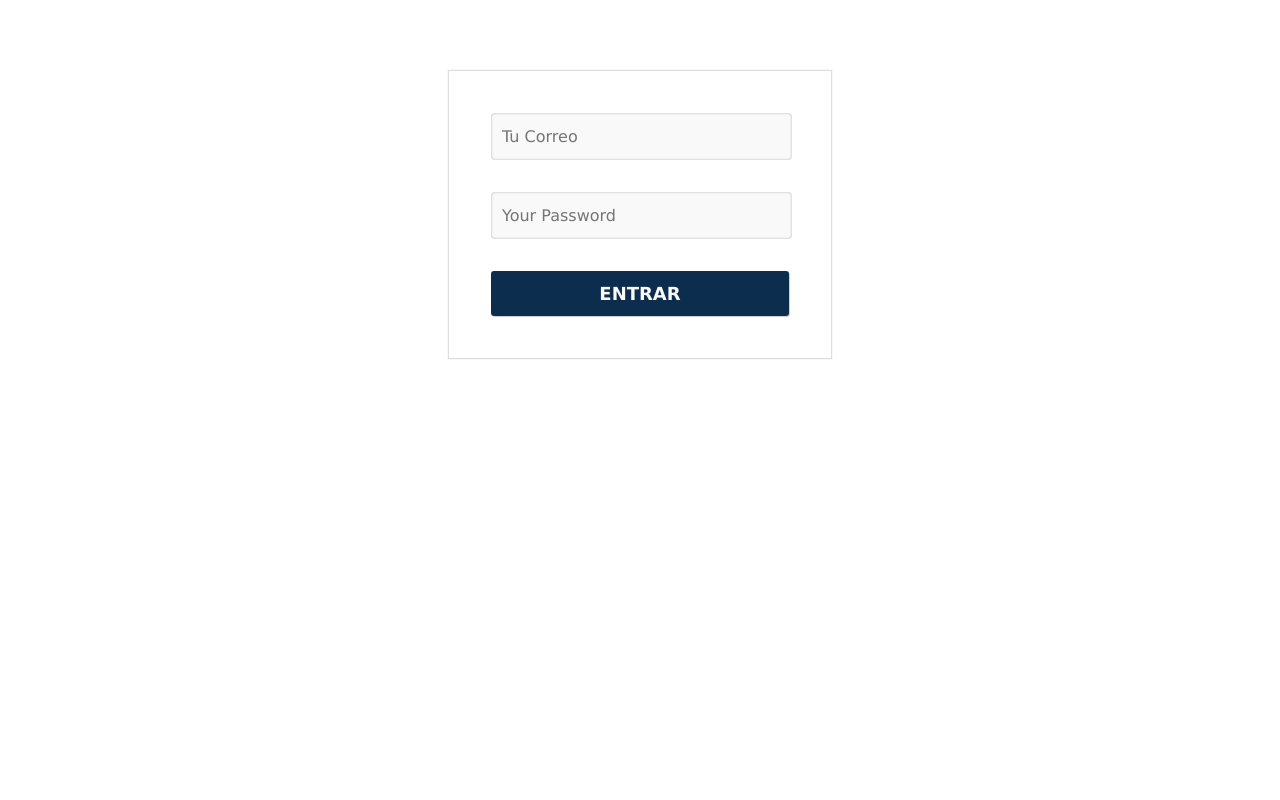
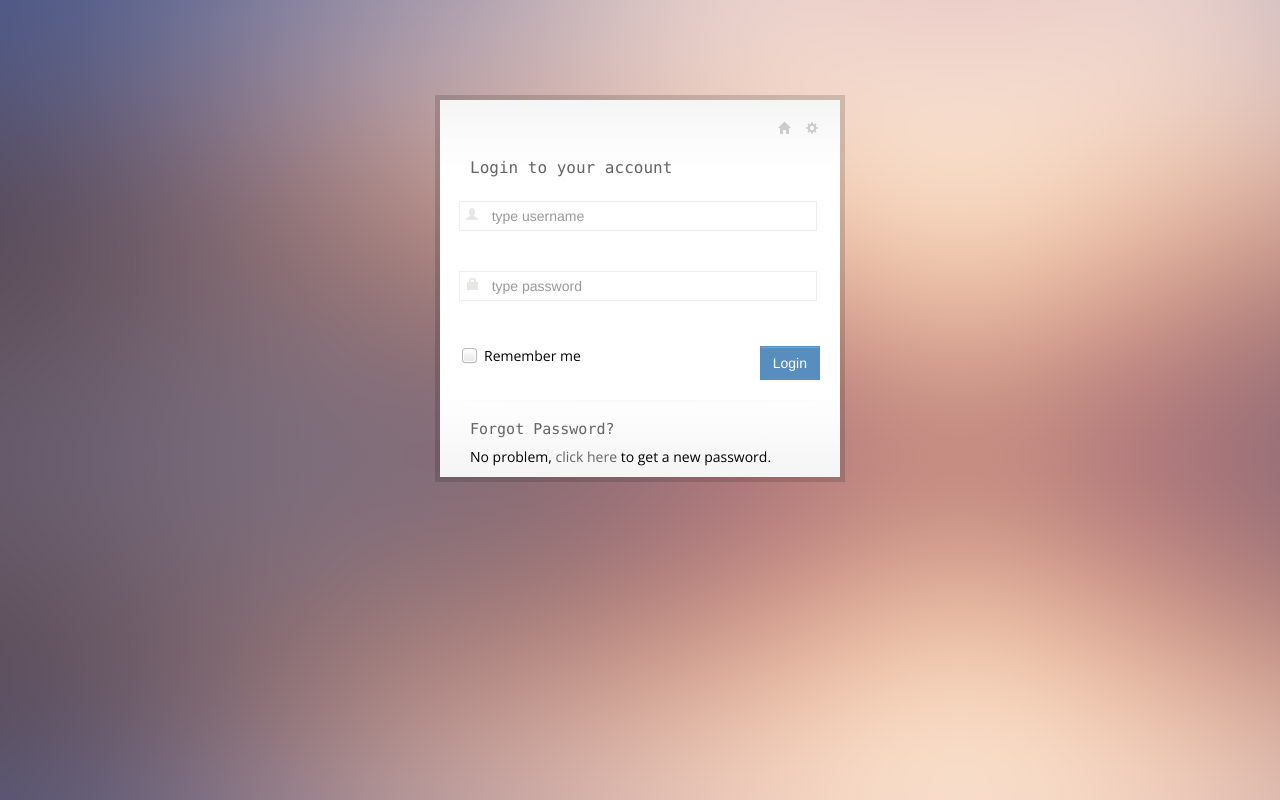
Before and after one commit to MauricioDinki/CasaBeltrami, a PHP site: page / in a window 1280 px wide. Run offline with PHP 8.4, Linux system fonts and the light colour scheme.

Commit message:
replacing the view of the login

```diff
--- a/index.php
+++ b/index.php
@@ -1,4 +1,4 @@
-    <?php
+<?php
     include "config.php";
     session_start();
     if (isset($_SESSION['user_name']) != "") {
@@ -6,7 +6,7 @@
     }
     if (isset($_POST['btn-login'])) {
         $email = $_POST['email'];
-        $pass = $_POST['pass'];
+        $pass =$_POST['pass'];
         $email = trim($email);
         $query = "SELECT user FROM Users WHERE user='$email' AND password='$pass'";
         $result = mysqli_query($mysqli, $query)or die(mysqli_error());
@@ -23,31 +23,102 @@
         }
     }
 ?>
-<!DOCTYPE html PUBLIC "-//W3C//DTD XHTML 1.0 Transitional//EN" "http://www.w3.org/TR/xhtml1/DTD/xhtml1-transitional.dtd">
+
+        <!DOCTYPE html PUBLIC "-//W3C//DTD XHTML 1.0 Transitional//EN" "http://www.w3.org/TR/xhtml1/DTD/xhtml1-transitional.dtd">
 <html xmlns="http://www.w3.org/1999/xhtml">
     <head>
-        <meta http-equiv="Content-Type" content="text/html; charset=utf-8" />
-        <title>Galeria</title>
-        <link rel="stylesheet" href="style.css" type="text/css" />
+	<meta http-equiv="Content-Type" content="text/html; charset=utf-8" />
+	<title>Bootstrap Metro Dashboard by Dennis Ji for ARM demo</title>
+	<meta name="description" content="Bootstrap Metro Dashboard"/>
+	<meta name="author" content="Dennis Ji"/>
+	<meta name="keyword" content="Metro, Metro UI, Dashboard, Bootstrap, Admin, Template, Theme, Responsive, Fluid, Retina"/>
+	<!-- start: Mobile Specific -->
+	<meta name="viewport" content="width=device-width, initial-scale=1"/>
+	<!-- end: Mobile Specific -->
+	<!-- start: CSS -->
+	<link id="bootstrap-style" href="css_template/bootstrap.min.css" rel="stylesheet"/>
+	<link href="css_template/bootstrap-responsive.min.css" rel="stylesheet"/>
+	<link id="base-style" href="css_template/admin.css" rel="stylesheet"/>
+	<link id="base-style-responsive" href="css_template/style-responsive.css" rel="stylesheet"/>
+	<link href='http://fonts.googleapis.com/css?family=Open+Sans:300italic,400italic,600italic,700italic,800italic,400,300,600,700,800&subset=latin,cyrillic-ext,latin-ext' rel='stylesheet' type='text/css'/>
+	<!-- end: CSS -->
+	<!-- start: Favicon -->
+	<link rel="shortcut icon" href="img/favicon.ico">
+	<!-- end: Favicon -->
+	<style type="text/css">
+            body { background: url(img/bg-login.jpg) !important; }
+        </style>
     </head>
-    <body>
-        <center>
-            <div id="login-form">
-                <form method="post">
-                    <table align="center" width="30%" border="0">
-                        <tr>
-                            <td><input type="text" name="email" placeholder="Tu Correo" required /></td>
-                        </tr>
-                        <tr>
-                            <td><input type="password" name="pass" placeholder="Your Password" required /></td>
-                        </tr>
-                        <tr>
-                            <td><button type="submit" name="btn-login">Entrar</button></td>
-                        </tr>
+<body>
+    <div class="container-fluid-full">
+        <div class="row-fluid">
+            <div class="row-fluid">
+                <div class="login-box">
+                    <div class="icons">
+                        <a href="index.html"><i class="halflings-icon home"></i></a>
+                        <a href="#"><i class="halflings-icon cog"></i></a>
+                    </div>
+                        <h2>Login to your account</h2>
+                            <form class="form-horizontal"  method="post">
+                                <div class="input-prepend" title="Username">
+                                    <span class="add-on"><i class="halflings-icon user"></i></span>
+                                    <input class="input-large span10" name="email" type="text" placeholder="type username"/>
+                                </div>
+                                <div class="input-prepend" title="Password">
+                                    <span class="add-on">
+                                        <i class="halflings-icon lock"></i>
+                                    </span>
+                                    <input class="input-large span10" name="pass"  type="password" placeholder="type password"/>
+                                </div>
+                                <label class="remember" for="remember">
+                                    <input type="checkbox" id="remember" />Remember me
+                                </label>
+                                <div class="button-login">
+                                    <button type="submit" class="btn btn-primary" name="btn-login">Login</button>
+                                </div>
+                                <div class="clearfix"></div>
+                            </form>
+                            <hr/>
+                            <h3>Forgot Password?</h3>
+                            <p>
+                                No problem, <a href="#">click here</a> to get a new password.
+                            </p>
+                </div><!--/span-->
+            </div><!--/row-->
+	</div><!--/.fluid-container-->
+    </div><!--/fluid-row-->
 
-                    </table>
-                </form>
-            </div>
-        </center>
+	<!-- start: JavaScript-->
+            <script src="js_template/jquery-1.9.1.min.js"></script>
+            <script src="js_template/jquery-migrate-1.0.0.min.js"></script>
+            <script src="js_template/jquery-ui-1.10.0.custom.min.js"></script>
+            <script src="js_template/jquery.ui.touch-punch.js"></script>
+            <script src="js_template/modernizr.js"></script>
+            <script src="js_template/bootstrap.min.js"></script>
+            <script src="js_template/jquery.cookie.js"></script>
+            <script src='js_template/fullcalendar.min.js'></script>
+            <script src='js_template/jquery.dataTables.min.js'></script>
+            <script src="js_template/excanvas.js"></script>
+            <script src="js_template/jquery.flot.js"></script>
+            <script src="js_template/jquery.flot.pie.js"></script>
+            <script src="js_template/jquery.flot.stack.js"></script>
+            <script src="js_template/jquery.flot.resize.min.js"></script>
+            <script src="js_template/jquery.chosen.min.js"></script>
+            <script src="js_template/jquery.uniform.min.js"></script>
+            <script src="js_template/jquery.cleditor.min.js"></script>
+            <script src="js_template/jquery.noty.js"></script>
+            <script src="js_template/jquery.elfinder.min.js"></script>
+            <script src="js_template/jquery.raty.min.js"></script>
+            <script src="js_template/jquery.iphone.toggle.js"></script>
+            <script src="js_template/jquery.uploadify-3.1.min.js"></script>
+            <script src="js_template/jquery.gritter.min.js"></script>
+            <script src="js_template/jquery.imagesloaded.js"></script>
+            <script src="js_template/jquery.masonry.min.js"></script>
+            <script src="js_template/jquery.knob.modified.js"></script>
+            <script src="js_template/jquery.sparkline.min.js"></script>
+            <script src="js_template/counter.js"></script>
+            <script src="js_template/retina.js"></script>
+            <script src="js_template/custom.js"></script>
+	<!-- end: JavaScript-->
     </body>
 </html>
```
